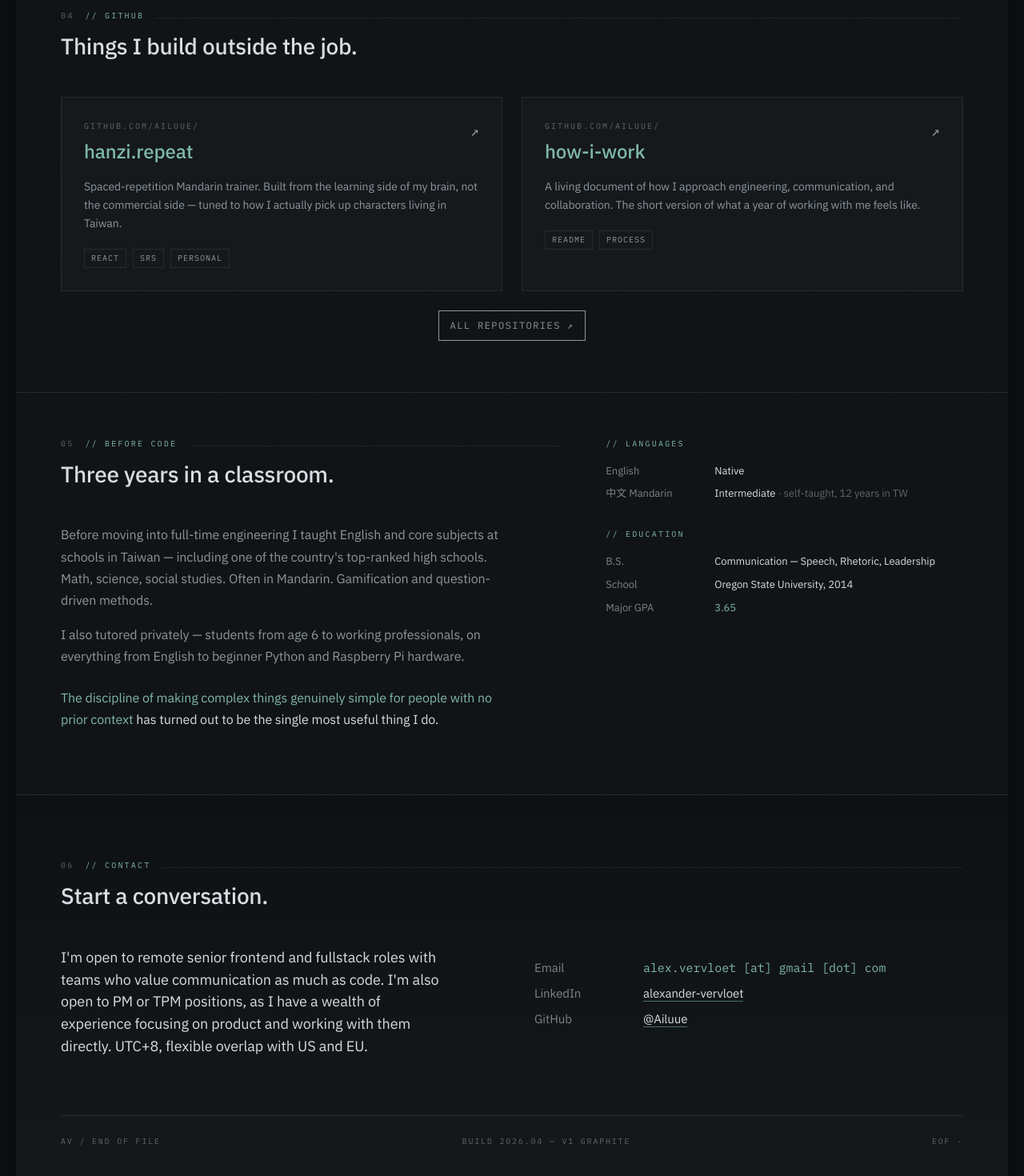
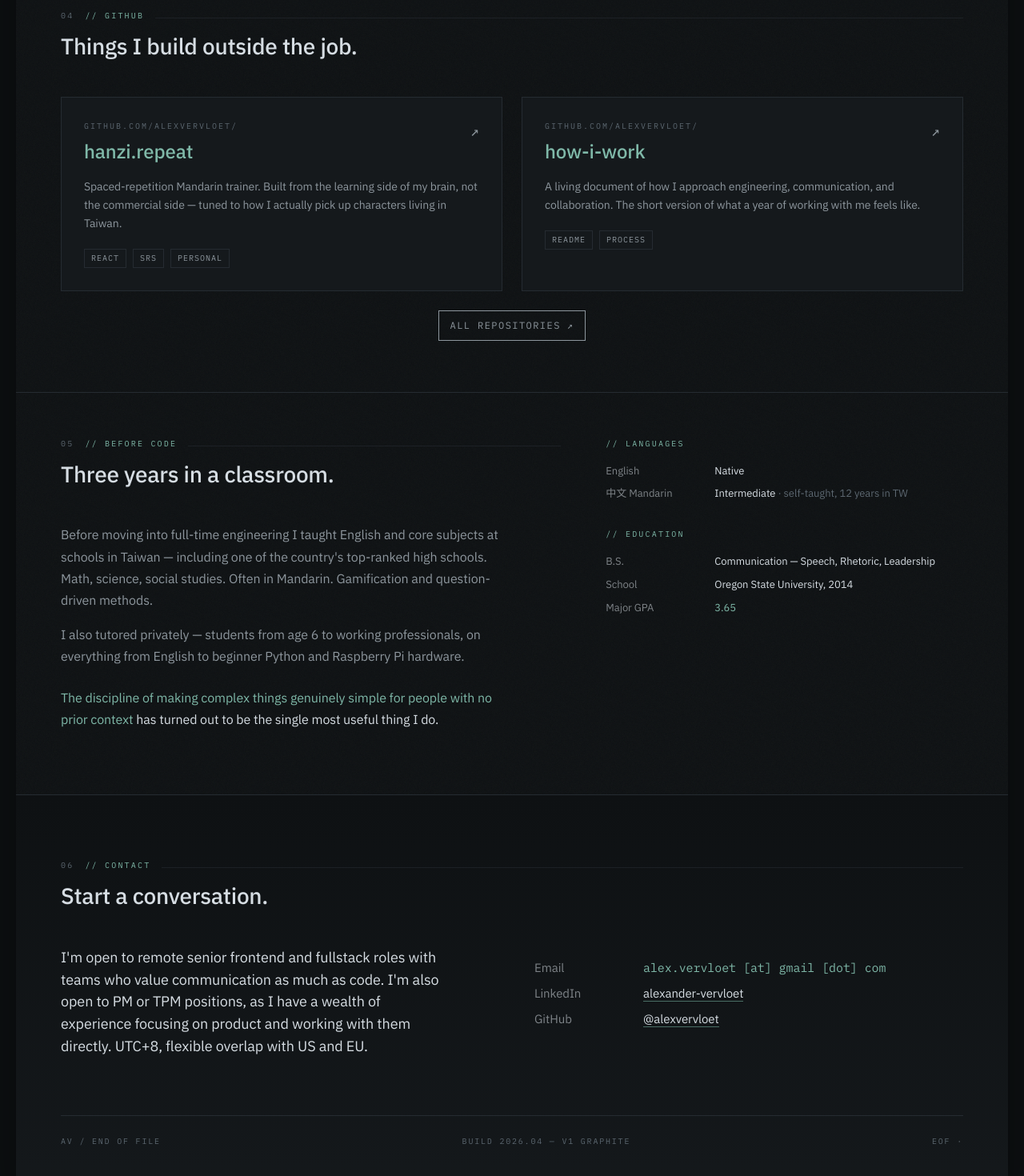
Before and after one commit to alexvervloet/PersonalWebsite, a React (Vite) app: page / in a window 1280 px wide. Shown: the part 3029-4499 px from the top of the page at 80% size. Built offline with nearby package versions, Linux system fonts and the light colour scheme.

Commit message:
fix: update GitHub links to renamed account alexvervloet

```diff
--- a/index.html
+++ b/index.html
@@ -59,7 +59,7 @@
           "addressCountry": "TW"
         },
         "sameAs": [
-          "https://github.com/Ailuue",
+          "https://github.com/alexvervloet",
           "https://linkedin.com/in/alexander-vervloet"
         ],
         "knowsAbout": [
--- a/src/data.ts
+++ b/src/data.ts
@@ -4,7 +4,7 @@ export const DATA = {
   location: 'Taichung, Taiwan',
   tz: 'UTC+8',
   status: 'Open to remote roles',
-  github: 'Ailuue',
+  github: 'alexvervloet',
   emailEncoded: 'alex.vervloet [at] gmail [dot] com',
   linkedin: 'alexander-vervloet',
   skills: [
@@ -88,13 +88,13 @@ export const DATA = {
   projects: [
     {
       name: 'hanzi.repeat',
-      url: 'https://github.com/Ailuue/hanzi.repeat',
+      url: 'https://github.com/alexvervloet/hanzi.repeat',
       desc: 'Spaced-repetition Mandarin trainer. Built from the learning side of my brain, not the commercial side — tuned to how I actually pick up characters living in Taiwan.',
       tags: ['React', 'SRS', 'Personal'],
     },
     {
       name: 'how-i-work',
-      url: 'https://github.com/Ailuue/how-i-work',
+      url: 'https://github.com/alexvervloet/how-i-work',
       desc: 'A living document of how I approach engineering, communication, and collaboration. The short version of what a year of working with me feels like.',
       tags: ['README', 'Process'],
     },
```
